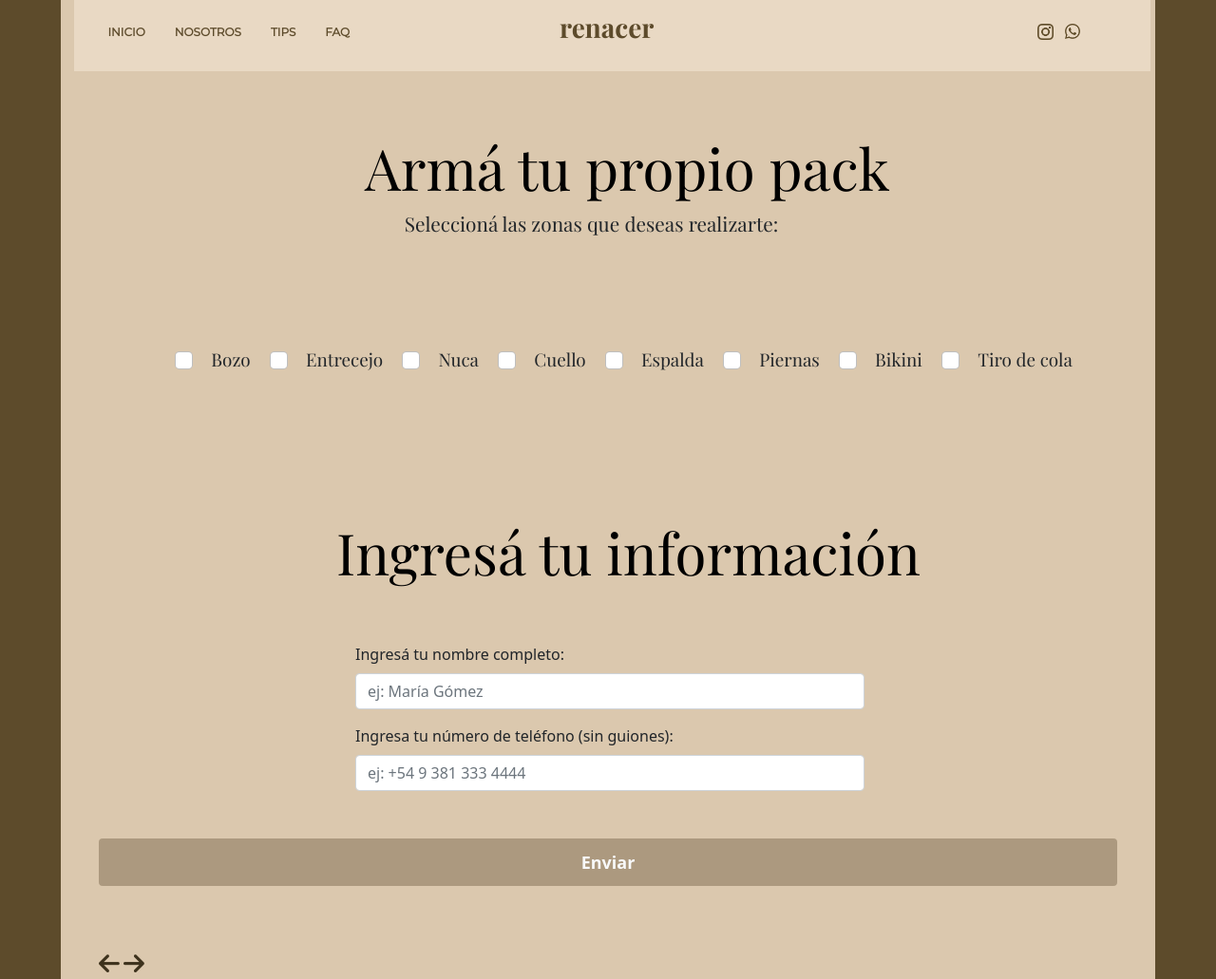
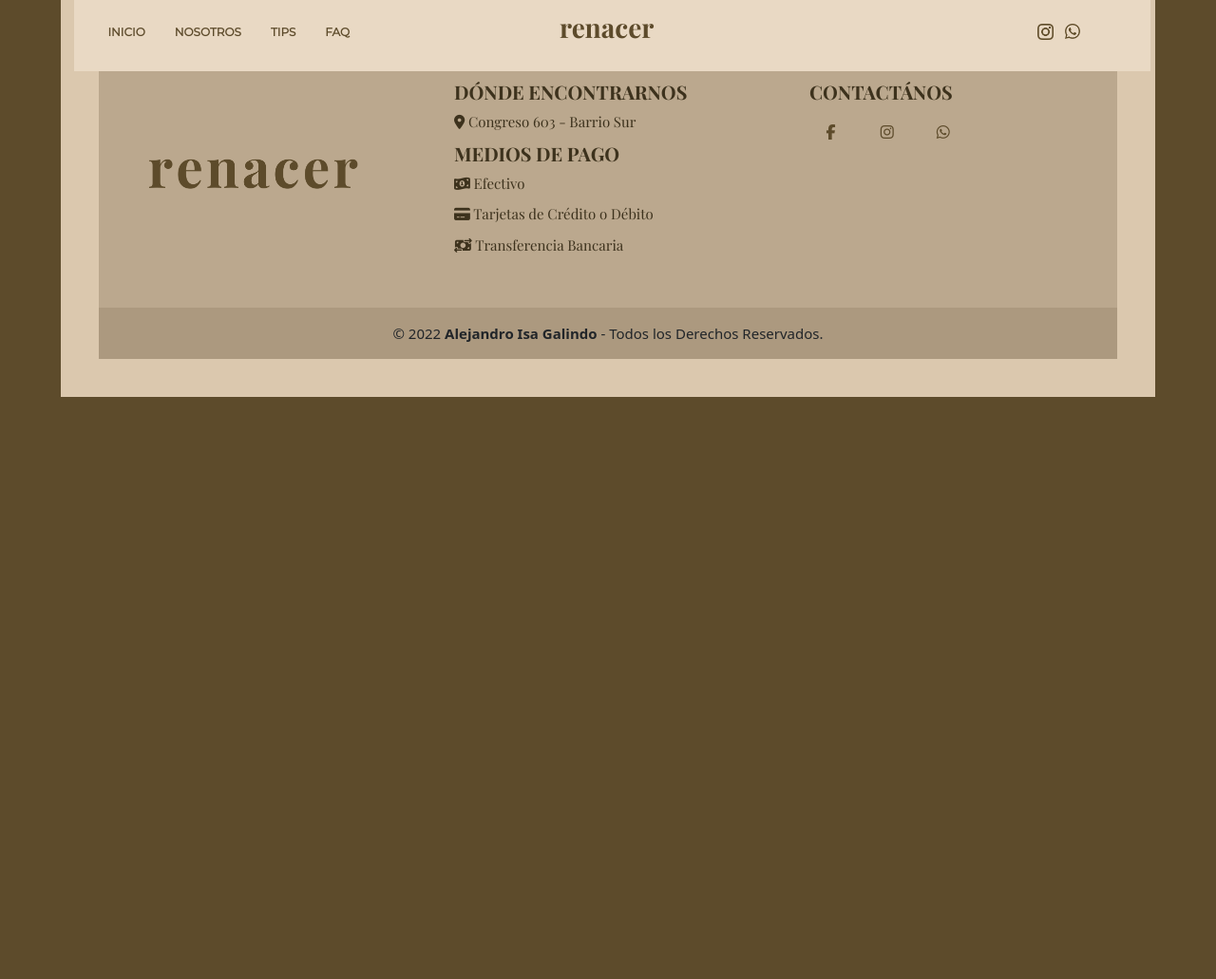
Before and after one commit to aleisagalindo/renacer-estetica, a website: page pages/formPackPersDos.html in a window 1280 px wide. Shown: the top 1031 px of the page at 95% size. After the commit the page ends 800 px from the top, so only its background shows below. Drawn offline with nearby package versions, Linux system fonts and the light colour scheme; a web font is replaced by a local one.

```diff
--- a/js/whatsapp.js
+++ b/js/whatsapp.js
@@ -25,11 +25,13 @@
         let zonas = document.querySelector('#zonas').value
         let pago = document.querySelector('#pago').value
         let mensaje = 'send?phone=' + telefono + '&text=*_Formulario Renacer Estética Tuc_*%0A*¿Cuál es tu nombre?*%0A' + nombre + '%0A*¿Cuál es tu número de celular?*%0A' + numero + '%0A*¿Cúales zonas deseas realizarte?*%0A' + zonas + '%0A*¿Cómo abonarás el tratamiento?*%0A' + pago + ''
-        if(isMobile()) {
-            window.open(urlMobile + mensaje, '_blank')
-        }else{
-            window.open(urlDesktop + mensaje, '_blank')
-        }
+        // Operador Ternario
+        isMobile() ? window.open(urlMobile + mensaje, '_blank') :  window.open(urlDesktop + mensaje, '_blank');
+        // if(isMobile()) {
+        //     window.open(urlMobile + mensaje, '_blank')
+        // }else{
+        //     window.open(urlDesktop + mensaje, '_blank')
+        // }
         buttonSubmit.innerHTML = '<i class="fab fa-whatsapp"></i> Enviar WhatsApp'
         buttonSubmit.disabled = false
     }, 3000);
--- a/pages/formPackPersDos.html
+++ b/pages/formPackPersDos.html
@@ -93,81 +93,28 @@
 <!-- Inicio Sección Pack Personalizdo -->
 <section class="container-general-form">
     <!-- Inicio Formulario -->
-    <h2 class="titulo-principal-form">Armá tu propio pack</h2>
-    <p class="parrafo-form">Seleccioná las zonas que deseas realizarte:</p>
-<form id="formulario">
-    <!-- Inicio Formulario 1 -->
-     <div class="container-form1">
-         <div class="formulario-zonas">
-             <div class="form-check">
-              <input class="form-check-input zonaSeleccionada" type="checkbox" value="bozo" id="bozo">
-              <label class="form-check-label zonas-depi" for="flexCheckDefault">
-                Bozo
-              </label>
-            </div>
-            <div class="form-check">
-              <input class="form-check-input zonaSeleccionada" type="checkbox" value="entrecejo" id="entrecejo">
-              <label class="form-check-label zonas-depi" for="flexCheckChecked">
-                Entrecejo
-              </label>
-            </div>
-            <div class="form-check">
-              <input class="form-check-input zonaSeleccionada" type="checkbox" value="nuca" id="nuca">
-              <label class="form-check-label zonas-depi" for="flexCheckDefault">
-                Nuca
-              </label>
-            </div>
-            <div class="form-check">
-              <input class="form-check-input zonaSeleccionada" type="checkbox" value="cuello" id="cuello">
-              <label class="form-check-label zonas-depi" for="flexCheckChecked">
-                Cuello
-              </label>
-            </div>
-            <div class="form-check">
-              <input class="form-check-input zonaSeleccionada" type="checkbox" value="espalda" id="espalda">
-              <label class="form-check-label zonas-depi" for="flexCheckDefault">
-                Espalda
-              </label>
-            </div>
-            <div class="form-check">
-              <input class="form-check-input zonaSeleccionada" type="checkbox" value="piernas" id="piernas">
-              <label class="form-check-label zonas-depi" for="flexCheckChecked">
-                 Piernas
-              </label>
-            </div>
-            <div class="form-check">
-              <input class="form-check-input zonaSeleccionada" type="checkbox" value="bikini" id="bikini">
-              <label class="form-check-label zonas-depi" for="flexCheckDefault">
-                Bikini
-              </label>
-            </div>
-            <div class="form-check">
-              <input class="form-check-input zonaSeleccionada" type="checkbox" value="tirodecola" id="tirodecola">
-              <label class="form-check-label zonas-depi" for="flexCheckChecked">
-                Tiro de cola
-              </label>
-            </div>
-         </div>
-     </div>
-     <!-- Fin Formulario 1 -->
-     <h2 class="titulo-principal-form2">Ingresá tu información</h2>
-     <div class="container-grid-form">
-          <div class="box-input input-form1 mb-3">
-              <label class="form-label">Ingresá tu nombre completo:</label>
-              <input name="nombre" type="text" class="form-control" id="nombre" placeholder="ej: María Gómez" required>
-            </div>
-            <div class="box-input input-form2">
-              <label class="form-label">Ingresa tu número de teléfono (sin guiones):</label>
-              <input name="numeroCel" type="text" class="form-control" id="numeroCel" placeholder="ej: +54 9 381 333 4444" required>
-          </div>
-     </div>
-     <div class="container-btn-enviar">
-      <button id="submit" type="submit" class="boton btn text-light boton-enviar-form">Enviar</button>
-     </div>
-</form>
+    <!-- <h2 class="titulo-principal-form">Ingresá tu información</h2>
+    <form id="formulario" class="formulario d-block">
+      <div class="box-input mb-3">
+          <label class="form-label">Ingresá tu nombre completo:</label>
+          <input class="form-control" name="nombre" id="nombre" type="text" placeholder="ej: María Gómez" required>
+      </div>
+      <div class="box-input mb-3">
+          <label class="form-label">Ingresá tu número de teléfono (sin guiones):</label>
+          <input class="form-control" name="numero" id="numero" type="tel" placeholder="ej: +54 9 381 333 4444" required>
+      </div>
+      <div class="box-input mb-3">
+          <label class="form-label">Ingresá el Pack que deseas realizarte (Depilacion Maculina1) :</label>
+          <input class="form-control" name="numero" id="numero" type="tel" placeholder="ej: +54 9 381 333 4444" required>
+      </div>
+      <div class="box-input mb-5">
+        <label class="form-label">Ingesá el tipo de Medio de Pago:</label>
+        <input class="form-control" name="pago" id="pago" type="text" placeholder="Efectivo, Tarjetas Débito/Cédito o Transferencia Bancaria" required>
+    </div>
+      <button id="submit" type="submit" class="boton btn"><i class="fab fa-whatsapp"></i> Enviar</button>
 <a href="/pages/formPackPersUno.html" class="fa-solid fa-arrow-left boton-volver-izq"></a>
 <a href="#" class="fa-solid fa-arrow-right boton-volver-der"></a>
-</section>
+</section> -->
 <!-- Fin Sección Pack Personalizado -->
 <!-- Inicio Footer -->
 </footer>
@@ -215,6 +162,7 @@
   });
 </script>
 <script src="https://kit.fontawesome.com/a076d05399.js"></script>
-<script src="/js/whatsapp.js"></script>
+<script src="https://cdnjs.cloudflare.com/ajax/libs/jquery/3.4.1/jquery.min.js" charset="utf-8"></script>
+<script src="/js/whatsapp2.js"></script>
 </body>
 </html>
```
Also changed, not shown: js/darkMode.js (+8 -6 lines), pages/turnos.html (+1 -1 lines).
